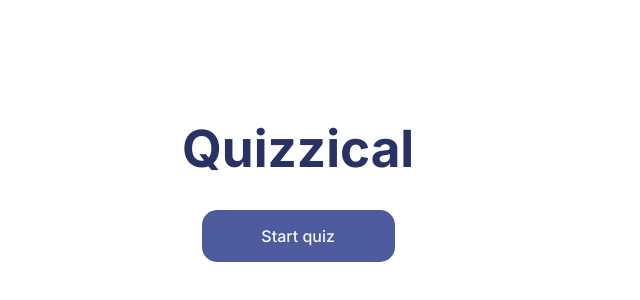
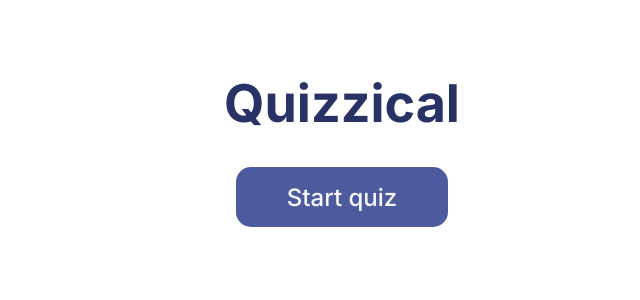
Before and after one commit to pabb/Scrimba, a React (Vite) app in the folder learnreact/quizzical_app/: page / in a window 1280 px wide. Shown: the part 226-526 px from the top of the page, without its empty margins (298-938 px from the left). Built offline with nearby package versions, Linux system fonts and the light colour scheme.

Commit message:
Fix styling issues, especially with title screen horizontal alignment

```diff
--- a/learnreact/quizzical_app/src/App.css
+++ b/learnreact/quizzical_app/src/App.css
@@ -1,8 +1,3 @@
-body {
-  background-color: #FFFFFF;
-  font-family: Inter;
-}
-
 /* Center the elements on the page */
 html {
   display: flex;
@@ -14,9 +9,7 @@ html {
   padding: 0;
 }
 
-.main {
-  background: #F5F7FB;
-  width: 317px;
+main {
   border-radius: 10px;
   margin-left: 5%;
   margin-right: 5%;
@@ -32,23 +25,26 @@ html {
 }
 
 .title {
-  color: #293264;
-  font-size: 31.25;
-  font-weight: bold;
   display: flex;
   flex-direction: column;
   justify-content: center;
   align-items: center;
 }
 
+.title--header {
+  color: #293264;
+  font-size: 52px;
+  font-weight: bold;
+}
+
 .title--button {
-  width: 193px;
-  height: 52px;
-  left: 179px;
-  top: 314px;
+  min-width: 120px;
+  min-height: 60px;
+  width: 100%;
+  height: 100%;
   background-color: #4D5B9E;
   color: #F5F7FB;
-  font-size: 16px;
+  font-size: 24px;
   border-radius: 15px;
 }
 
--- a/learnreact/quizzical_app/src/index.css
+++ b/learnreact/quizzical_app/src/index.css
@@ -28,8 +28,9 @@ body {
   margin: 0;
   display: flex;
   place-items: center;
-  min-width: 320px;
-  min-height: 100vh;
+  /* min-width: 320px; */
+  min-height: 90vh;
+  font-family: Inter;
 }
 
 h1 {
@@ -49,7 +50,7 @@ button {
   transition: border-color 0.25s;
 }
 button:hover {
-  border-color: #646cff;
+  border-color: #D6DBF5;
 }
 button:focus,
 button:focus-visible {
```
Also changed, not shown: 1 other file (tests, documents, lock files or other folders).
